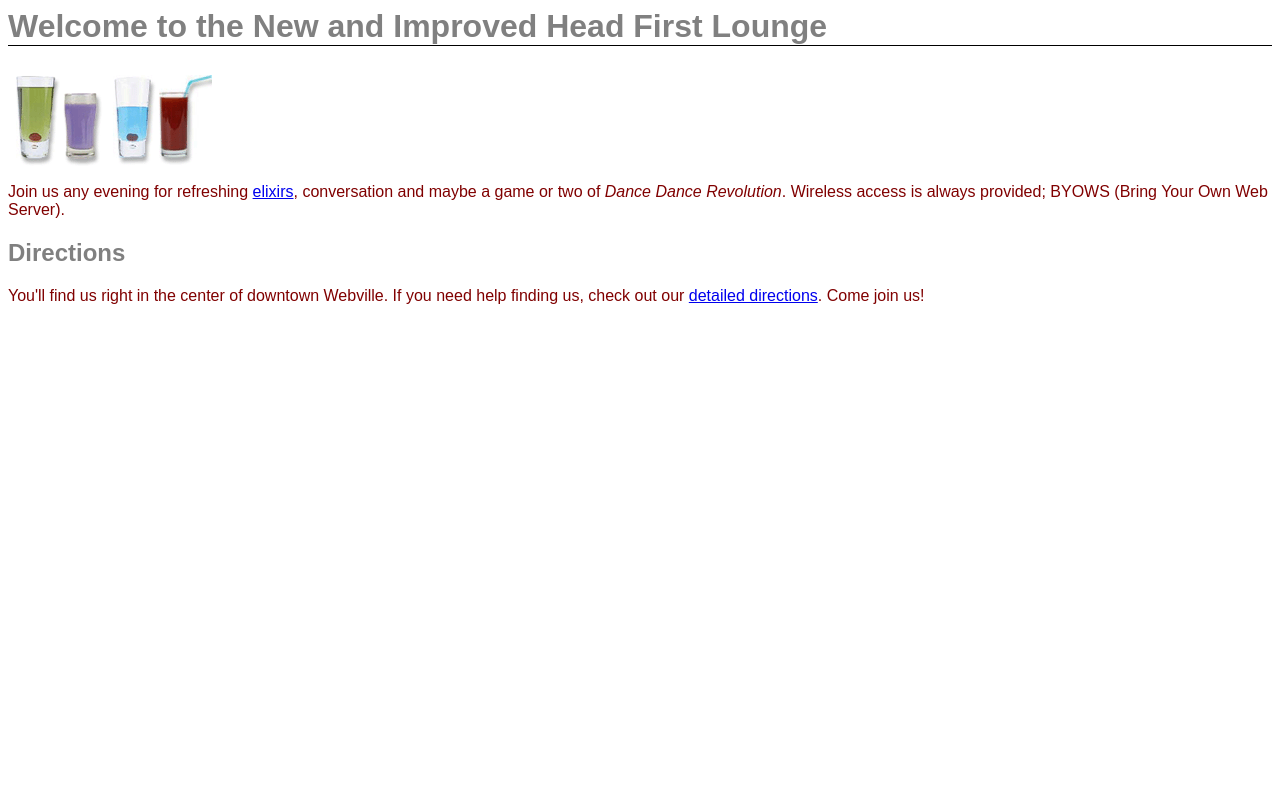
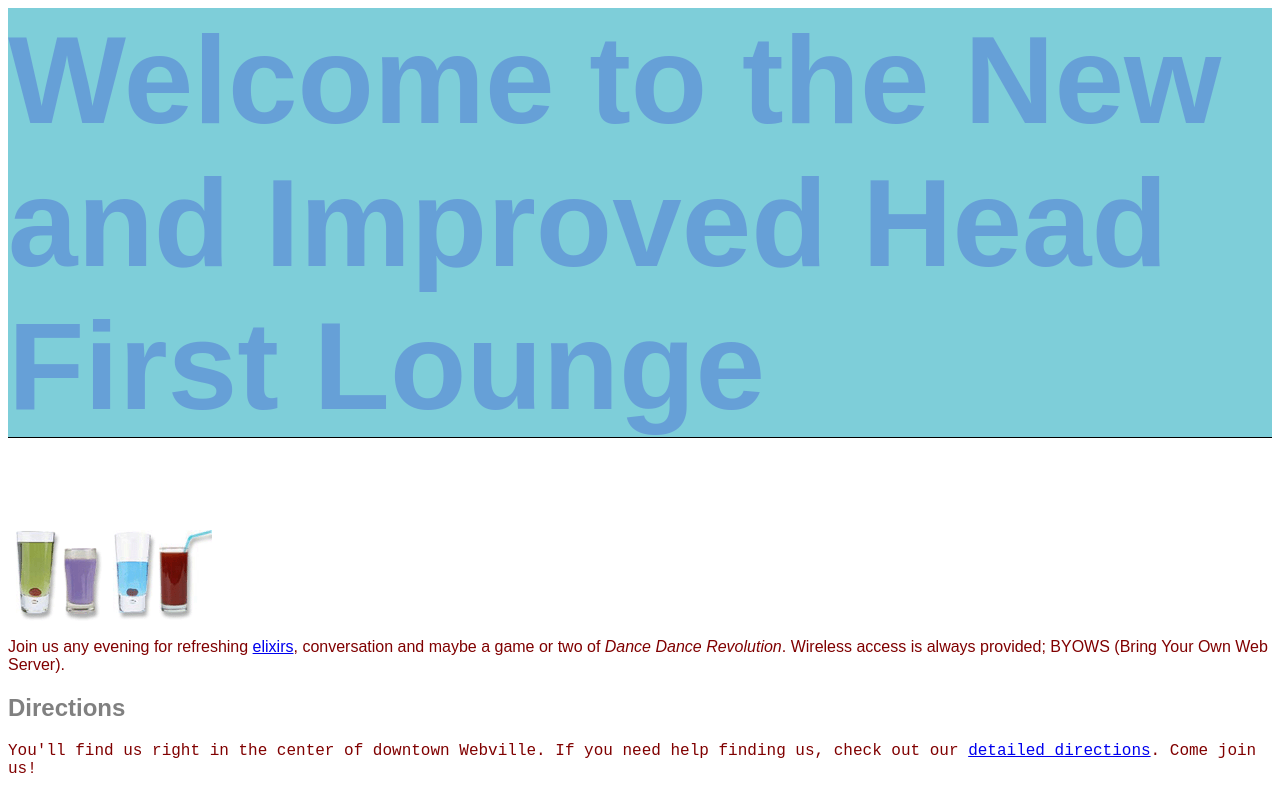
Before and after one commit to RomanGrigoryev/html_start, a plain HTML site: page Head_Fisrst/louge/lounge.html in a window 1280 px wide. Drawn offline with Linux system fonts and the light colour scheme.

Commit message:
css подбор шоифтов

```diff
--- a/Head_Fisrst/louge/louge.css
+++ b/Head_Fisrst/louge/louge.css
@@ -10,3 +10,15 @@ h1, h2{
 h1{
     border-bottom: 1px solid black;
 }
+.forh1{
+    font-size: 125px;
+    border-top: 1px;
+    color: rgba(64, 87, 214, 0.384);
+    background-color: rgba(53, 179, 196, 0.637);
+    font-weight: bolder;
+    text-decoration: blink;
+}
+.forp{
+    text-decoration: none;
+    font-family: 'Courier New', Courier, monospace;
+}
--- a/Head_Fisrst/louge/lounge.html
+++ b/Head_Fisrst/louge/lounge.html
@@ -4,7 +4,7 @@
     <link type="text/css" rel="stylesheet" href="louge.css" />
   </head>
   <body>
-    <h1>Welcome to the New and Improved Head First Lounge</h1>
+    <h1 class="forh1">Welcome to the New and Improved Head First Lounge</h1>
     <img src="images/drinks.gif">
     <p>
       Join us any evening for refreshing
@@ -15,7 +15,7 @@
       BYOWS (Bring Your Own Web Server).
     </p>
     <h2>Directions</h2>
-    <p>
+    <p class="forp">
       You'll find us right in the center
       of downtown Webville.  If you need help finding
       us, check out our
```
